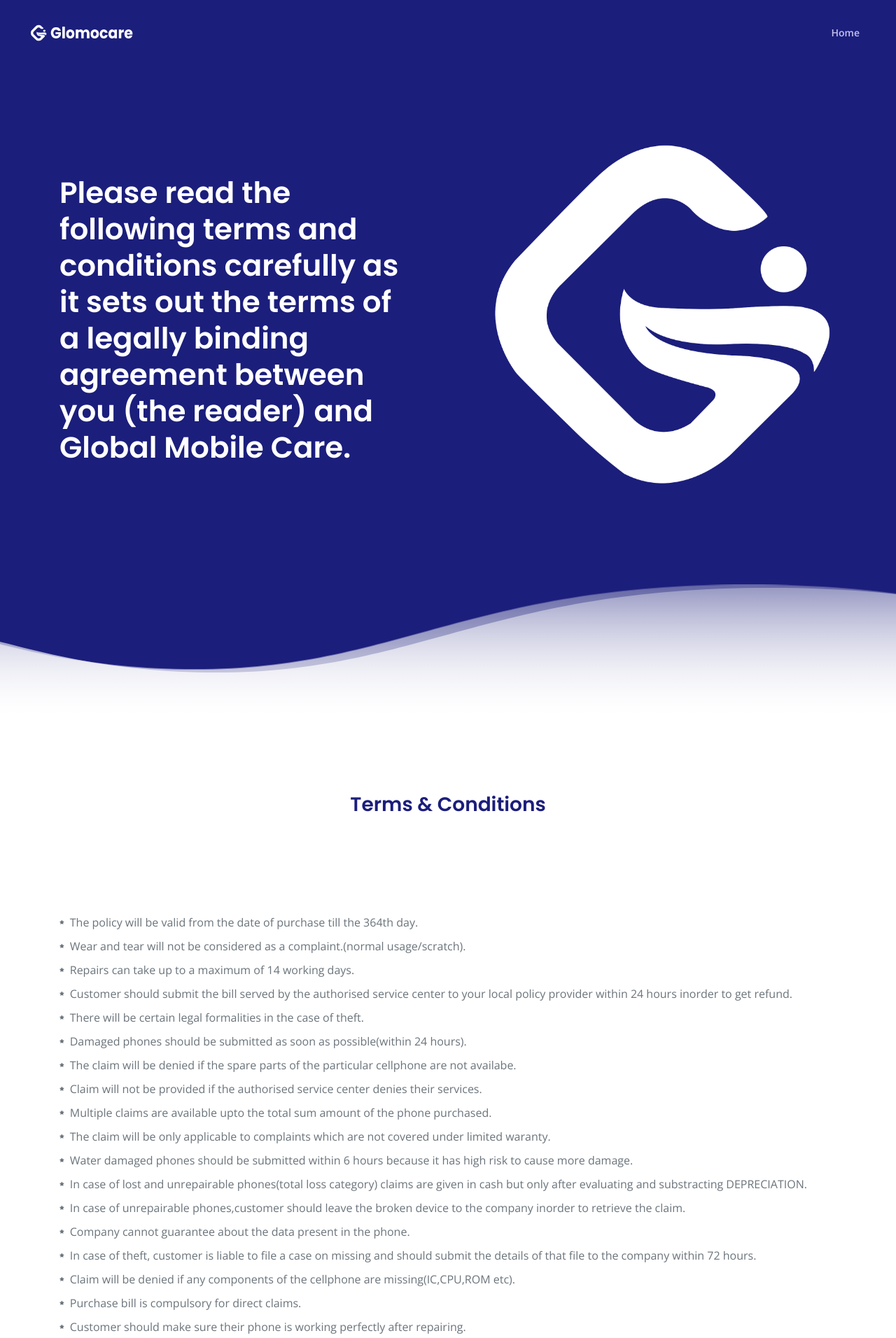
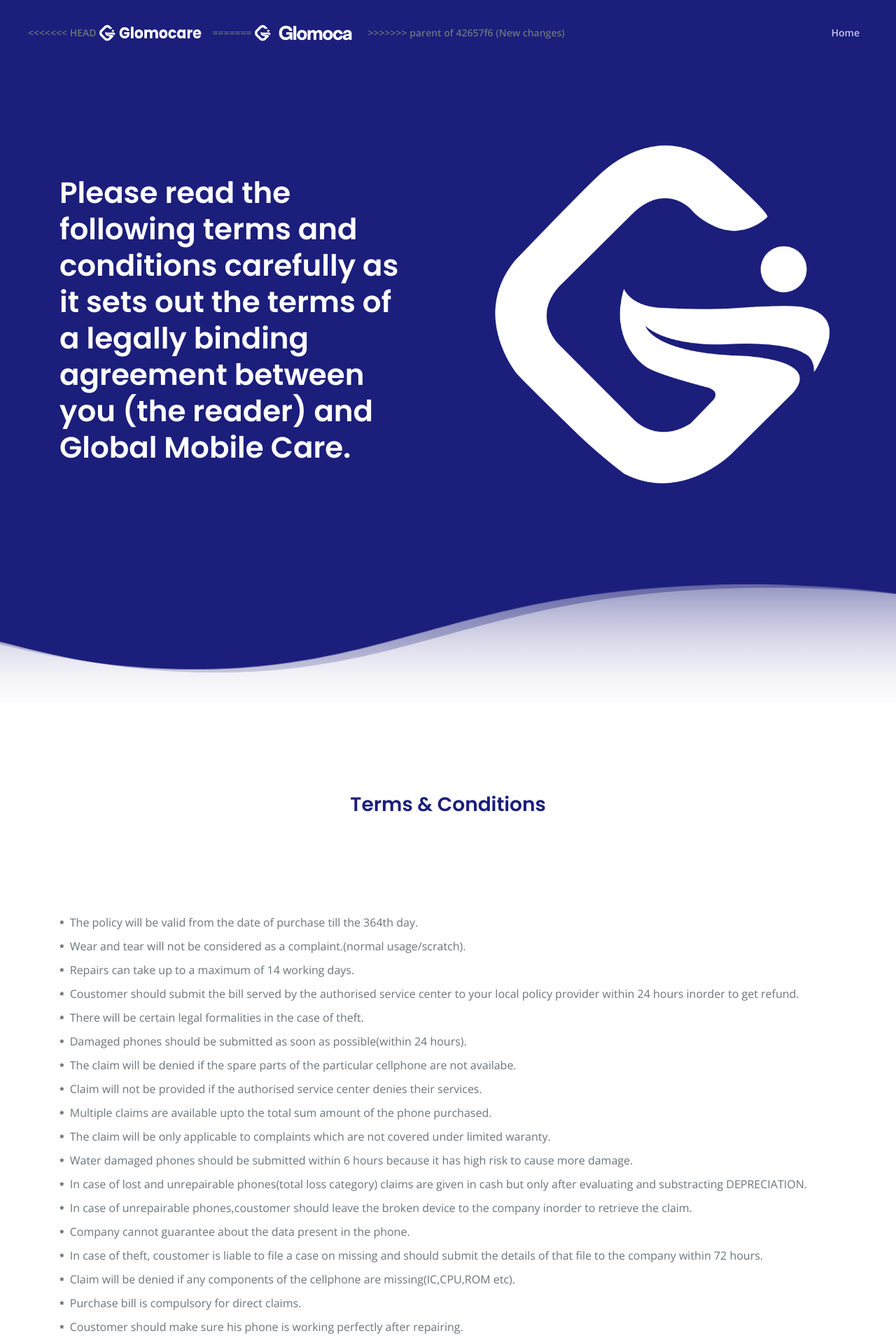
Before and after one commit to SayujSujeevDev/Glomoca-website, a plain HTML site: page terms.html in a window 1280 px wide. Shown: the top 1912 px of the page at 70% size. Drawn offline with nearby package versions, Linux system fonts and the light colour scheme.

Commit message:
new commit

```diff
--- a/terms.html
+++ b/terms.html
@@ -42,7 +42,11 @@
             <!-- <a class="navbar-brand logo-text page-scroll" href="index.html">Gemdev</a> -->
 
             <!-- Image Logo -->
-            <a class="navbar-brand logo-image" href="index.html"><img src="images/logo with text.png" alt="alternative"></a>
+<<<<<<< HEAD
+            <a class="navbar-brand logo-image" href="index.html"><img src="images/logo with text1.png" alt="alternative"></a>
+=======
+            <a class="navbar-brand logo-image" href="index.html"><img src="images/logo and text new.png" alt="alternative"></a>
+>>>>>>> parent of 42657f6 (New changes)
 
             <button class="navbar-toggler p-0 border-0" type="button" data-toggle="offcanvas">
                 <span class="navbar-toggler-icon"></span>
@@ -53,6 +57,30 @@
                     <li class="nav-item">
                         <a class="nav-link page-scroll" href="index.html">Home<span class="sr-only">(current)</span></a>
                     </li>
+                    <!-- <li class="nav-item">
+                        <a class="nav-link page-scroll" href="#about">About Us</a>
+                    </li>
+                    <li class="nav-item">
+                        <a class="nav-link page-scroll" href="#contact">Contact Us</a>
+                    </li>
+                    <li class="nav-item">
+                        <a class="nav-link page-scroll" href="terms.html">Terms & Conditions</a>
+                    </li>
+                </ul>
+                <!-- <span class="nav-item social-icons">
+                    <span class="fa-stack">
+                        <a href="#your-link">
+                            <i class="fas fa-circle fa-stack-2x"></i>
+                            <i class="fab fa-facebook-f fa-stack-1x"></i>
+                        </a>
+                    </span>
+                    <span class="fa-stack">
+                        <a href="#your-link">
+                            <i class="fas fa-circle fa-stack-2x"></i>
+                            <i class="fab fa-twitter fa-stack-1x"></i>
+                        </a>
+                    </span>
+                </span> -->
             </div> <!-- end of navbar-collapse -->
         </div> <!-- end of container -->
     </nav> <!-- end of navbar -->
@@ -100,9 +128,6 @@
 
             <div id="details" class="basic-2">
                 <div class="container">
-             <!-- end of col -->
-                        <!-- <div class="col-lg-6 col-xl-5"> -->
-                            <!-- <div class="text-container"> -->
                               <ul class="list-unstyled li-space-lg">
                                   <li class="media">
                                       <i class="fas fa-star"></i><div class="media-body">The policy will be valid from the date of purchase till the 364th day.</div>
@@ -114,7 +139,7 @@
                                       <i class="fas fa-star"></i><div class="media-body">Repairs can take up to a maximum of 14 working days.</div>
                                   </li>
                                   <li class="media">
-                                      <i class="fas fa-star"></i><div class="media-body">Customer should submit the bill served by the authorised service center to your local policy provider within  24 hours inorder to get refund.</div>
+                                      <i class="fas fa-star"></i><div class="media-body">Coustomer  should submit the bill served by the authorised service center to your local policy provider within  24 hours inorder to get refund.</div>
                                   </li>
                                   <li class="media">
                                       <i class="fas fa-star"></i><div class="media-body">There will be certain legal formalities in the case of theft.</div>
@@ -123,7 +148,7 @@
                                       <i class="fas fa-star"></i><div class="media-body">Damaged phones should be submitted as soon as possible(within 24 hours).</div>
                                   </li>
                                   <li class="media">
-                                      <i class="fas fa-star"></i><div class="media-body">The claim will be denied if the spare parts of the particular cellphone are not availabe.</div>
+                                      <i class="fas fa-star"></i><div class="media-body">The claim will be denied if the spare parts  of the particular cellphone are not availabe.</div>
                                   </li>
                                   <li class="media">
                                       <i class="fas fa-star"></i><div class="media-body">Claim will not be provided if the authorised service center denies their services.</div>
@@ -141,13 +166,13 @@
                                       <i class="fas fa-star"></i><div class="media-body">In case of lost and unrepairable phones(total loss category) claims are given in cash but only after evaluating and substracting DEPRECIATION.</div>
                                   </li>
                                   <li class="media">
-                                      <i class="fas fa-star"></i><div class="media-body">In case of unrepairable phones,customer should leave the broken device to the company inorder to retrieve the claim.</div>
+                                      <i class="fas fa-star"></i><div class="media-body">In case of unrepairable phones,coustomer should leave the broken device to the company inorder to retrieve the claim.</div>
                                   </li>
                                   <li class="media">
                                       <i class="fas fa-star"></i><div class="media-body">Company cannot guarantee about the data present in the phone.</div>
                                   </li>
                                   <li class="media">
-                                      <i class="fas fa-star"></i><div class="media-body">In case of theft, customer is liable to file a case on missing and should submit the details of that file to the company within 72 hours.</div>
+                                      <i class="fas fa-star"></i><div class="media-body">In case of theft, coustomer is liable to file a case on missing and should submit the details of that file to the company within 72 hours.</div>
                                   </li>
                                   <li class="media">
                                       <i class="fas fa-star"></i><div class="media-body">Claim will be denied if any components of the cellphone are missing(IC,CPU,ROM etc).</div>
@@ -156,7 +181,7 @@
                                       <i class="fas fa-star"></i><div class="media-body">Purchase bill is compulsory for direct claims.</div>
                                   </li>
                                   <li class="media">
-                                      <i class="fas fa-star"></i><div class="media-body">Customer should make sure their phone is working perfectly after repairing.</div>
+                                      <i class="fas fa-star"></i><div class="media-body">Coustomer should make sure his phone is working perfectly after repairing.</div>
                                   </li>
                                   <li class="media">
                                       <i class="fas fa-star"></i><div class="media-body">Company will not be liable to any act of user  which is outside the company’s T&C,as well as violation of the agreement signed by the user at the time of registration.</div>
@@ -164,9 +189,9 @@
                                   </ul>
                                 <!-- <a class="btn-solid-reg popup-with-move-anim" href="#details-lightbox">Lightbox</a> -->
                             </div> <!-- end of text-container -->
-
+                        <!-- </div> <!-- end of col -->
                     </div> <!-- end of row -->
-
+                <!-- </div> <!-- end of container -->
             <!-- </div> -->
 
     <!-- Copyright -->
```
Also changed, not shown: index.html (+9 -9 lines), images/logo with text1.png (renamed from images/logo with text.png), 2 other files.
